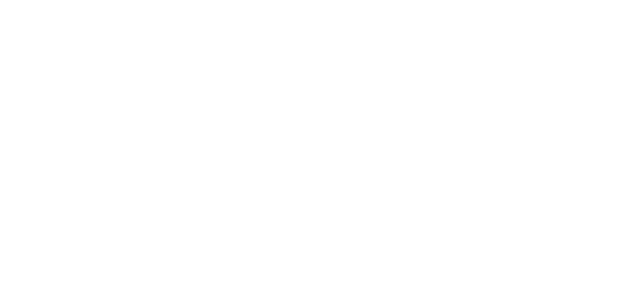
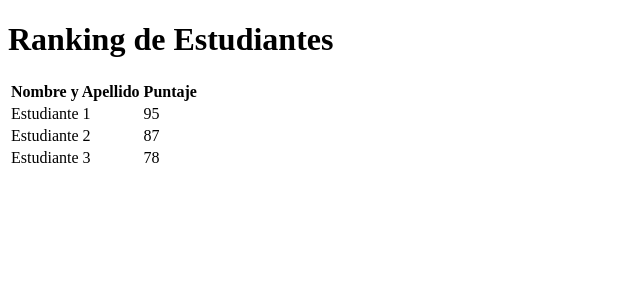
Before and after one commit to Psychohistorian11/PYTHONHUNTERS, a Flask app: page /RankingView in a window 1280 px wide. Before the commit the part shown is empty. Shown: the top 300 px of the page, without its empty margins (0-640 px from the left). Run offline with Flask 3, Linux system fonts and the light colour scheme.

Commit message:
Ultimos cambios: no me acuerdo... mera gamineria jijiji

```diff
--- a/Controller/HomeController.py
+++ b/Controller/HomeController.py
@@ -54,7 +54,7 @@
             #listExercisesFromDB = DB.get_exerciseDB(nameActivity, nameCourse)
             #ThemeObject.update_exercise(listExercisesFromDB)
             return render_template("HomeMenu_forActivityTeacher.html",
-                                       Actividades=Actividades,
+                                   Actividades=Actividades,
                                    Exercises=ThemeObject.Exercises,
                                    CourseName=nameCourse,
                                    nameActivity=nameActivity)
@@ -181,7 +181,14 @@
 
     @app.route("/RankingView")  # Segundo Sprint
     def Ranking(message=None):
-        return render_template("Ranking.html")
+        ranking_students = {
+            "Estudiante 1": 95,
+            "Estudiante 2": 87,
+            "Estudiante 3": 78,
+        }
+        ranking_students2 = DB.update_ranking()
+        return render_template("Ranking.html",
+                               ranking_students=ranking_students)
 
     @app.route("/QualifyView")  # Segundo Sprint
     def Qualify(message=None):
--- a/DB/ConnectionDB.py
+++ b/DB/ConnectionDB.py
@@ -185,3 +185,7 @@
         query = """UPDATE Curso SET nombre = %s WHERE (idCurso = %s);"""
         variables = (newCourseName, idCourse)
         self.executeSQL(query, variables)
+
+    def update_ranking(self):
+        dic = {}
+        return dic
--- a/templates/Ranking.html
+++ b/templates/Ranking.html
@@ -2,9 +2,21 @@
 <html lang="en">
 <head>
     <meta charset="UTF-8">
-    <title>Title</title>
+    <title>Ranking de Estudiantes</title>
 </head>
 <body>
-
+    <h1>Ranking de Estudiantes</h1>
+    <table>
+        <tr>
+            <th>Nombre y Apellido</th>
+            <th>    Puntaje</th>
+        </tr>
+        {% for estudiante, puntaje in ranking_students.items() %}
+            <tr>
+                <td>{{ estudiante }}</td>
+                <td>{{ puntaje }}</td>
+            </tr>
+        {% endfor %}
+    </table>
 </body>
 </html>
```
Also changed, not shown: README.md.
